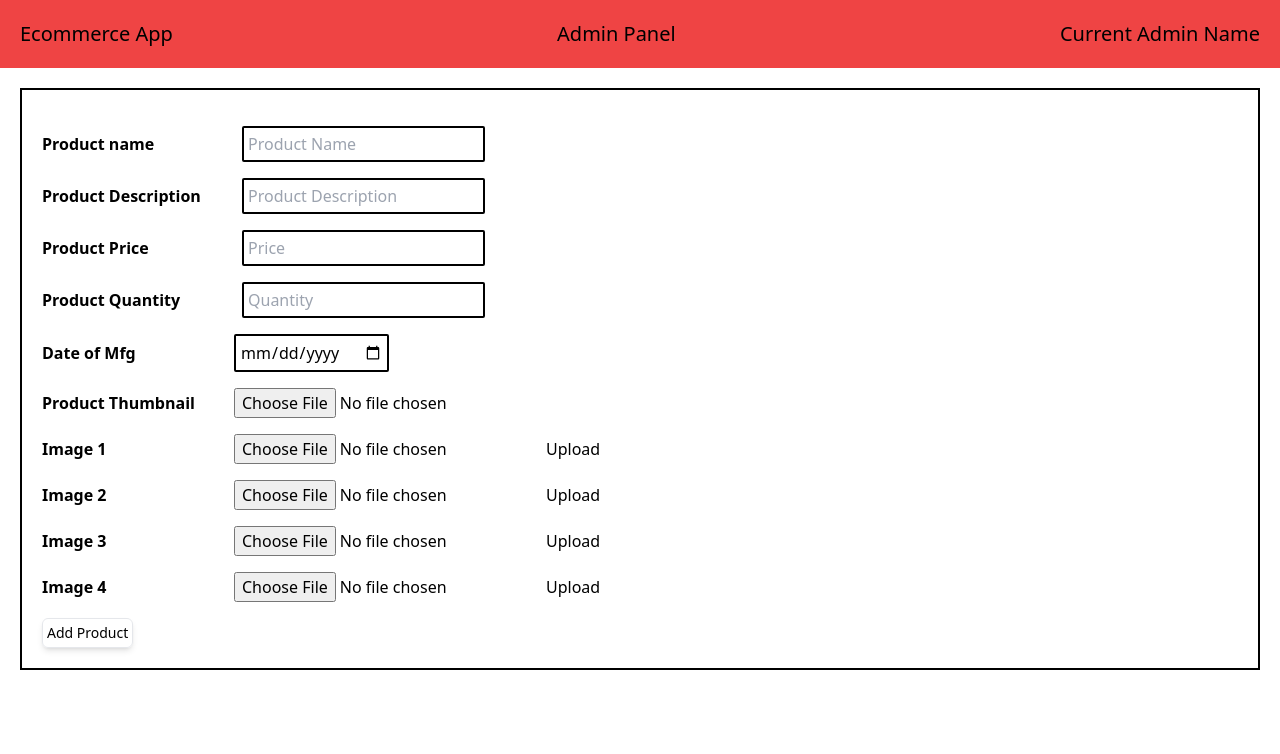
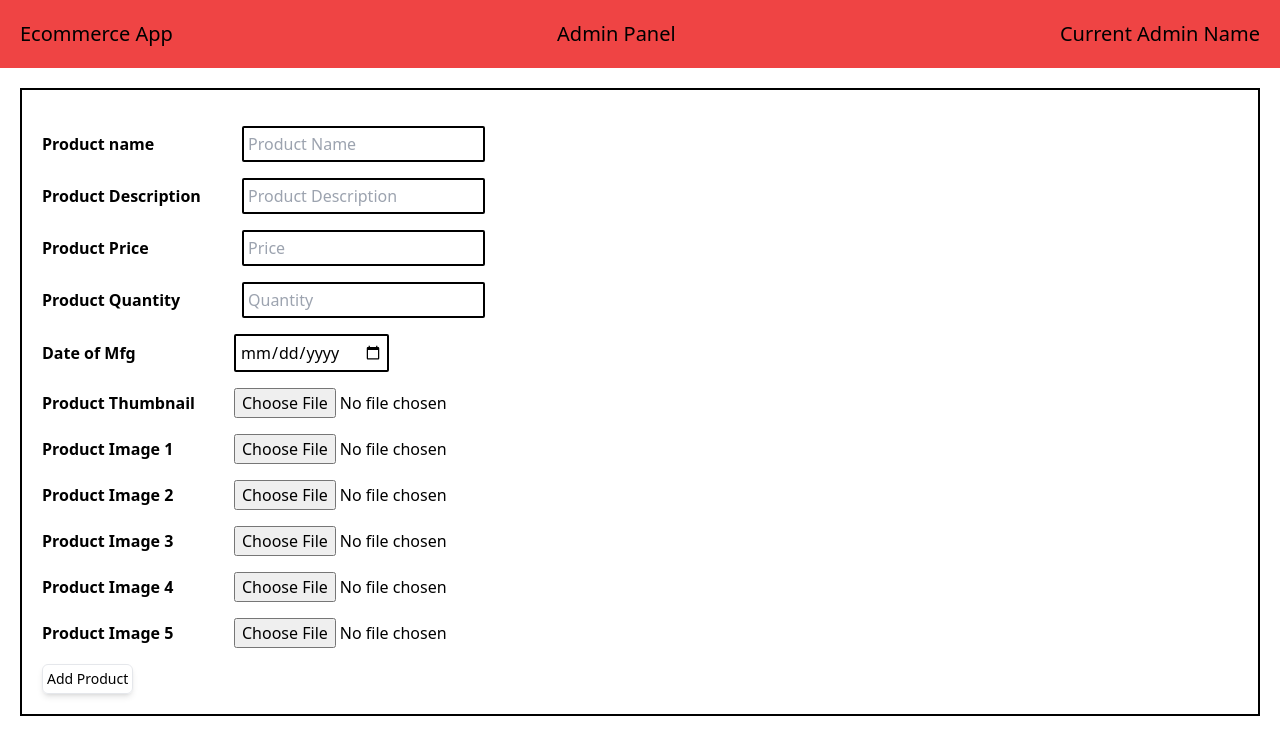
Before and after one commit to himanshuCoderr/ecommerce-app, a React (Create React App) app: page /admin/addProduct in a window 1280 px wide. Shown: the top 754 px of the page. Built offline with nearby package versions, Linux system fonts and the light colour scheme.

Commit message:
Update on File Uploads

```diff
--- a/src/Admin/Pages/AddProduct/AddProduct.jsx
+++ b/src/Admin/Pages/AddProduct/AddProduct.jsx
@@ -1,26 +1,29 @@
-
 import React, { useState } from 'react';
 import AdminNavbar from '../../Components/AdminNavbar/AdminNavbar';
-import {storage} from '../../../firebase'
-import { getStorage, ref, uploadBytesResumable, getDownloadURL } from "firebase/storage";
+import { storage } from '../../../firebase';
+import { ref, uploadBytesResumable, getDownloadURL } from "firebase/storage";
 
 function AddProduct({ addProduct }) {
   const [product, setProduct] = useState({
     name: '',
-    description:'',
+    description: '',
     price: '',
     quantity: '',
     dateOfMfg: '',
     image: ''
   });
 
-  // Create a child reference
-  const imagesRef = ref(storage, 'productThumbnail');
-  // imagesRef now points to 'images'
+  const [thumbnailImage, setThumbnailImage] = useState(null);
+  const [imageOne, setImageOne] = useState(null);
+  const [imageTwo, setImageTwo] = useState(null);
+  const [imageThree, setImageThree] = useState(null);
+  const [imageFour, setImageFour] = useState(null);
+  const [imageFive, setImageFive] = useState(null);
 
-  const [file, setFile] = useState(null);
   const [progress, setProgress] = useState(0);
   const [downloadURL, setDownloadURL] = useState("");
+
+  const allowedTypes = ['image/jpeg', 'image/jpg', 'image/png'];
 
   const handleChange = (e) => {
     const { name, value } = e.target;
@@ -30,29 +33,72 @@ function AddProduct({ addProduct }) {
   const handleSubmit = (e) => {
     e.preventDefault();
     addProduct(product);
-    setProduct({ name: '', description:'', price: '', quantity:'', dateOfMfg: '', image: '' });
+    setProduct({ name: '', description: '', price: '', quantity: '', dateOfMfg: '', image: '' });
   };
 
-  // Handle file selection
+  // Handle file selection with file type validation
   const handleFileChange = (event) => {
+    console.log(event.target.name)
     const selectedFile = event.target.files[0];
+    if (selectedFile && !allowedTypes.includes(selectedFile.type)) {
+      alert('Please select a valid image file (jpg, jpeg, png).');
+      return;
+    }
+
+    let ctrlName = event.target.name;
+    if(ctrlName=='thumbnailImage') {
       if (selectedFile) {
-      setFile(selectedFile);
+        setThumbnailImage(selectedFile);
+      }
+    } else if(ctrlName=='image1') {
+      if (selectedFile) {
+        setImageOne(selectedFile);
+      }
+    } else if(ctrlName=='image2'){
+      if (selectedFile) {
+        setImageTwo(selectedFile);
+      }
+    } else if(ctrlName=='image3'){
+      if (selectedFile) {
+        setImageThree(selectedFile);
+      }
+    } else if(ctrlName=='image4'){
+      if (selectedFile) {
+        setImageFour(selectedFile);
+      }
+    } else if(ctrlName=='image5'){
+      if (selectedFile) {
+        setImageFive(selectedFile);
+      }
     }
 };
 
   // Handle file upload to Firebase Storage
-  const handleUpload = () => {
-    if (!file) return;
+  const handleUpload = (event) => {
+    let btnName = event.target.name;
+    console.log(btnName);
+    let file = null;
+    if(btnName=='btnThumbnail') {
+      file = thumbnailImage;
+    } else if (btnName=='btnImage1'){
+      file = imageOne;
+    } else if (btnName=='btnImage2'){
+      file = imageTwo;
+    } else if (btnName=='btnImage3'){
+      file = imageThree;
+    } else if (btnName=='btnImage4'){
+      file = imageFour;
+    } else if (btnName=='btnImage5'){
+      file = imageFive;
+    }
 
-    const storageRef = ref(storage, `uploads/{file.name}`); // Create a reference to the file
+     const storageRef = ref(storage, `uploads/${file.name}`); // Create a reference to the file
      const uploadTask = uploadBytesResumable(storageRef, file); // Upload file
 
     // Monitor the upload process
     uploadTask.on(
       "state_changed",
       (snapshot) => {
-        // Calculate upload progress
         const progress = (snapshot.bytesTransferred / snapshot.totalBytes) * 100;
         setProgress(progress);
       },
@@ -69,13 +115,12 @@ function AddProduct({ addProduct }) {
     );
   };
 
-
   return (
     <div className='' >
       <AdminNavbar />
       <form onSubmit={handleSubmit} className='border-black border-2 p-5 m-5'>
-        <div className='mt-4' m-auto p-5  >
-          <label htmlFor="pn" className='font-bold mr-2 w-48 inline-block' >Product name</label>
+        <div className='mt-4' m-auto p-5>
+          <label htmlFor="pn" className='font-bold mr-2 w-48 inline-block'>Product name</label>
           <input
             id="pn"
             type="text"
@@ -87,8 +132,8 @@ function AddProduct({ addProduct }) {
             className='border-2 border-black p-1 rounded-sm'
           />
         </div>
-          <div className='mt-4'  >
-          <label htmlFor="pn" className='font-bold mr-2 w-48 inline-block' >Product Description</label>
+        <div className='mt-4'>
+          <label htmlFor="pd" className='font-bold mr-2 w-48 inline-block'>Product Description</label>
           <input
             id="pd"
             type="text"
@@ -100,8 +145,8 @@ function AddProduct({ addProduct }) {
             className='border-2 border-black p-1 rounded-sm'
           />
         </div>
-          <div className='mt-4'  >
-          <label htmlFor="pn" className='font-bold mr-2 w-48 inline-block' >Product Price</label>
+        <div className='mt-4'>
+          <label htmlFor="pn" className='font-bold mr-2 w-48 inline-block'>Product Price</label>
           <input
             type="number"
             name="price"
@@ -112,8 +157,8 @@ function AddProduct({ addProduct }) {
             className='border-2 border-black p-1 rounded-sm'
           />
         </div>
-          <div className='mt-4'  >
-          <label htmlFor="pn" className='font-bold mr-2 w-48 inline-block' >Product Quantity</label>
+        <div className='mt-4'>
+          <label htmlFor="pn" className='font-bold mr-2 w-48 inline-block'>Product Quantity</label>
           <input
             type="number"
             name="quantity"
@@ -124,8 +169,8 @@ function AddProduct({ addProduct }) {
             className='border-2 border-black p-1 rounded-sm'
           />
         </div>
-          <div className='mt-4'  >
-          <label htmlFor="pn" className='font-bold w-48 inline-block' >Date of Mfg</label>
+        <div className='mt-4'>
+          <label htmlFor="pn" className='font-bold w-48 inline-block'>Date of Mfg</label>
           <input
             type="date"
             name="dateOfMfg"
@@ -136,15 +181,14 @@ function AddProduct({ addProduct }) {
           />
         </div>
         <div className='mt-4'>
-          <label htmlFor="pn" className='font-bold w-48 inline-block' >Product Thumbnail </label>
-          <input type="file" name="image" onChange={handleFileChange} />
-          { file && (
+          <label htmlFor="pn" className='font-bold w-48 inline-block'>Product Thumbnail</label>
+          <input type="file" name="thumbnailImage" onChange={handleFileChange} />
+          { thumbnailImage && (
             <div>
-              <button className="border-red-800" onClick={handleUpload}>Upload File</button>
-              <p>File Name: {file.name}</p>
+              <button className="border-red-800" name="btnThumbnail" type="button" onClick={handleUpload}>Upload File</button>
+              <p>File Name: {thumbnailImage.name}</p>
             </div>
-          ) }
-
+          )}
           {progress > 0 && <p>Upload Progress: {Math.round(progress)}%</p>}
           {downloadURL && (
             <div>
@@ -156,30 +200,101 @@ function AddProduct({ addProduct }) {
           )}
         </div>
         <div className='mt-4'>
-            <label htmlFor="Image1" className='font-bold w-48 inline-block'>Image 1</label>
-            <input type="file" name="Image1"></input>
-            <button>Upload</button>
+          <label htmlFor="pn" className='font-bold w-48 inline-block'>Product Image 1</label>
+          <input type="file" name="image1" onChange={handleFileChange} />
+          { imageOne && (
+            <div>
+              <button className="border-red-800" name="btnImage1" type="button" onClick={handleUpload}>Upload File</button>
+              <p>File Name: {imageOne.name}</p>
+            </div>
+          )}
+          {progress > 0 && <p>Upload Progress: {Math.round(progress)}%</p>}
+          {downloadURL && (
+            <div>
+              <p>File uploaded successfully! You can access it here:</p>
+              <a href={downloadURL} target="_blank" rel="noopener noreferrer">
+                {downloadURL}
+              </a>
+            </div>
+          )}
         </div>
         <div className='mt-4'>
-            <label htmlFor="Image2" className='font-bold w-48 inline-block'>Image 2</label>
-            <input type="file" name="Image2"></input>
-            <button>Upload</button>
+          <label htmlFor="pn" className='font-bold w-48 inline-block'>Product Image 2</label>
+          <input type="file" name="image2" onChange={handleFileChange} />
+          { imageTwo && (
+            <div>
+              <button className="border-red-800" name="btnImage2" type="button" onClick={handleUpload}>Upload File</button>
+              <p>File Name: {imageTwo.name}</p>
+            </div>
+          )}
+          {progress > 0 && <p>Upload Progress: {Math.round(progress)}%</p>}
+          {downloadURL && (
+            <div>
+              <p>File uploaded successfully! You can access it here:</p>
+              <a href={downloadURL} target="_blank" rel="noopener noreferrer">
+                {downloadURL}
+              </a>
+            </div>
+          )}
         </div>
         <div className='mt-4'>
-            <label htmlFor="Image3" className='font-bold w-48 inline-block'>Image 3</label>
-            <input type="file" name="Image3"></input>
-            <button>Upload</button>
+          <label htmlFor="pn" className='font-bold w-48 inline-block'>Product Image 3</label>
+          <input type="file" name="image3" onChange={handleFileChange} />
+          { imageThree && (
+            <div>
+              <button className="border-red-800" type="button" name="btnImage3" onClick={handleUpload}>Upload File</button>
+              <p>File Name: {imageThree.name}</p>
+            </div>
+          )}
+          {progress > 0 && <p>Upload Progress: {Math.round(progress)}%</p>}
+          {downloadURL && (
+            <div>
+              <p>File uploaded successfully! You can access it here:</p>
+              <a href={downloadURL} target="_blank" rel="noopener noreferrer">
+                {downloadURL}
+              </a>
+            </div>
+          )}
         </div>
         <div className='mt-4'>
-            <label htmlFor="Image4" className='font-bold w-48 inline-block'>Image 4</label>
-            <input type="file" name="Image4"></input>
-            <button>Upload</button>
+          <label htmlFor="pn" className='font-bold w-48 inline-block'>Product Image 4</label>
+          <input type="file" name="image4" onChange={handleFileChange} />
+          { imageFour && (
+            <div>
+              <button className="border-red-800" type="button" name="btnImage4" onClick={handleUpload}>Upload File</button>
+              <p>File Name: {imageFour.name}</p>
+            </div>
+          )}
+          {progress > 0 && <p>Upload Progress: {Math.round(progress)}%</p>}
+          {downloadURL && (
+            <div>
+              <p>File uploaded successfully! You can access it here:</p>
+              <a href={downloadURL} target="_blank" rel="noopener noreferrer">
+                {downloadURL}
+              </a>
+            </div>
+          )}
         </div>
         <div className='mt-4'>
-            {/* <ImageUrl/> */}
+          <label htmlFor="pn" className='font-bold w-48 inline-block'>Product Image 5</label>
+          <input type="file" name="image5" onChange={handleFileChange} />
+          { imageFive && (
+            <div>
+              <button className="border-red-800" type="button" name="btnImage5" onClick={handleUpload}>Upload File</button>
+              <p>File Name: {imageFive.name}</p>
             </div>
-
-          <button type="submit" className='mt-4 block p-1 rounded-md border-[1px] shadow-md text-sm' >Add Product</button>
+          )}
+          {progress > 0 && <p>Upload Progress: {Math.round(progress)}%</p>}
+          {downloadURL && (
+            <div>
+              <p>File uploaded successfully! You can access it here:</p>
+              <a href={downloadURL} target="_blank" rel="noopener noreferrer">
+                {downloadURL}
+              </a>
+            </div>
+          )}
+        </div>
+        <button type="submit" className='mt-4 block p-1 rounded-md border-[1px] shadow-md text-sm'>Add Product</button>
       </form>
     </div>
   );
```
Lines whose indentation alone changed are shown as unchanged.
